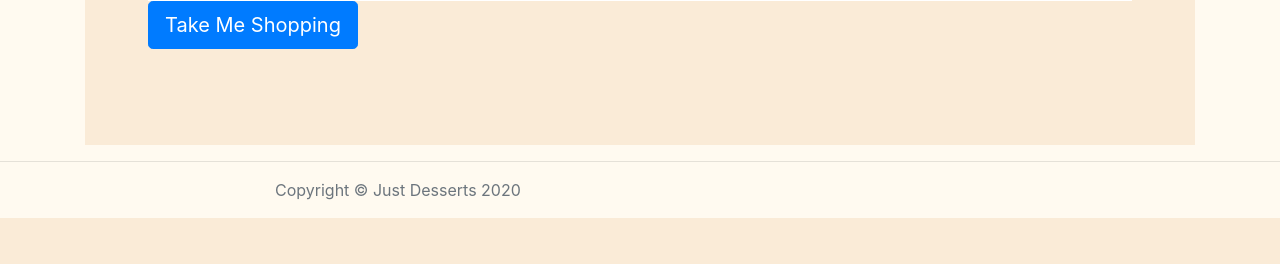
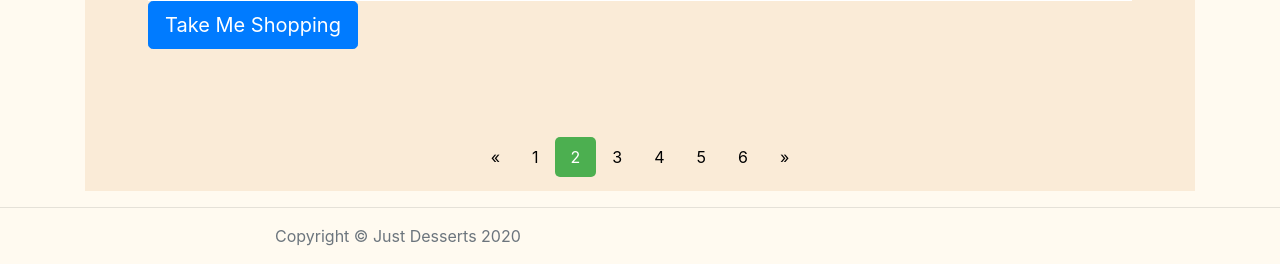
Before and after one commit to pmadden90/milestone-project-3-ci, a Flask app: template templates/equipment.html in a window 1280 px wide. Shown: the part 780-1044 px from the top of the page. Before the commit the page ends 998 px from the top, so only its background shows below. Run offline with Flask 2, Linux system fonts and the light colour scheme; the template is opened without the code that fills it, so the values that code supplies are empty; some libraries are stand-ins or nearby versions; some web fonts are replaced.

Commit message:
Editing equipment route for pagination

```diff
--- a/app.py
+++ b/app.py
@@ -3,7 +3,7 @@ import math
 from flask import Flask, render_template, redirect, request, url_for, session, jsonify
 from flask_pymongo import PyMongo, pymongo
 from flask_bootstrap import Bootstrap
-###from flask_paginate import Pagination, get_page_parameter
+#from flask_paginate import Pagination, get_page_parameter
 from bson.objectid import ObjectId
 from os import path
 if path.exists("env.py"):
@@ -73,6 +73,7 @@ def get_recipes():
 
     offset = int(request.args['offset'])
     limit = int(request.args['limit'])
+    #page = int(request.args.get('page', 2))
 
     starting_id = dessert.find().sort('_id', pymongo.ASCENDING)
     last_id = starting_id[offset]['_id']
@@ -87,9 +88,10 @@ def get_recipes():
     next_url='/recipes?limit=' + str(limit) + '&offset=' + str(offset + limit)
     prev_url='/recipes?limit=' + str(limit) + '&offset=' + str(offset - limit)
 
+    #pagination = Pagination(page=page,limit=PER_PAGE, total=len(List), record_name='List')
     #return jsonify ({'result': output, 'prev_url': '', 'next_url': ''})
     #return render_template("recipes.html", recipes=mongo.db.desserts.find().limit(6))
-    return render_template("recipes.html", recipes=output)
+    return render_template("recipes.html", recipes=output) #, pagination=pagination
 
 @app.route('/recipes/new')
 def add_recipe():
@@ -138,7 +140,31 @@ def delete_recipe(dessert_id):
 ###EQUIPMENT
 @app.route('/equipment')
 def get_equipment():
-    return render_template('equipment.html', equipment=mongo.db.equipment.find())
+
+    shop = mongo.db.equipment
+
+    offset = int(request.args['offset'])
+    limit = int(request.args['limit'])
+    #page = int(request.args.get('page', 2))
+
+    starting_id = shop.find().sort('item_name', pymongo.ASCENDING)
+    last_id = starting_id[offset]['item_name']
+
+    equipment = shop.find({'_id': {'$gte': last_id}}).sort('item_name', pymongo.ASCENDING).limit(limit)
+    output = []
+
+    for i in equipment:
+        output.append({'item_name': i['item_name'], 'item_url': i['item_url'],
+        'img_src': i['img_src']})
+
+    next_url='/equipment?limit=' + str(limit) + '&offset=' + str(offset + limit)
+    prev_url='/equipment?limit=' + str(limit) + '&offset=' + str(offset - limit)
+
+    #pagination = Pagination(page=page,limit=PER_PAGE, total=len(List), record_name='List')
+    #return jsonify ({'result': output, 'prev_url': '', 'next_url': ''})
+    #return render_template("recipes.html", recipes=mongo.db.desserts.find().limit(6))
+    #return render_template("recipes.html", recipes=output) #, pagination=pagination
+    return render_template('equipment.html', equipment=output)
 
 # -------------------- #
 #   Other Functions    #
--- a/static/css/style.css
+++ b/static/css/style.css
@@ -158,21 +158,31 @@ h1 {
     color: #2A1911 !important;
     font-family: Molle;
 }
-/*Pagination Settings - copied from https://pythonhosted.org/Flask-paginate/*/
-.pagination-page-info {
-    padding: .6em;
-    padding-left: 0;
-    width: 40em;
-    margin: .5em;
-    margin-left: 0;
-    font-size: 12px;
+/*Pagination Settings - copied from https://www.w3schools.com/css/tryit.asp?filename=trycss_ex_pagination_active_round*/
+.pagination {
+  display: inline-block;
 }
-.pagination-page-info b {
-    color: black;
-    background: #6aa6ed;
-    padding-left: 2px;
-    padding: .1em .25em;
-    font-size: 150%;
+
+.center {
+  text-align: center;
+}
+
+.pagination a {
+  color: black;
+  float: left;
+  padding: 8px 16px;
+  text-decoration: none;
+}
+
+.pagination a.active {
+  background-color: #4CAF50;
+  color: white;
+  border-radius: 5px;
+}
+
+.pagination a:hover:not(.active) {
+  background-color: #ddd;
+  border-radius: 5px;
 }
 /*Media Queries*/
 /* Large desktop */
--- a/templates/equipment.html
+++ b/templates/equipment.html
@@ -15,7 +15,7 @@
 
     <div class="row text-center">
 
-      <div class="col-lg-3 col-md-6 mb-4">
+      <div class="col-lg-3 col-md-6 col-sm-12 col-xs-12 mb-4">
         <div class="card h-100">
           <img class="card-img-top equipment-img" src="{{item.img_src}}" alt="">
           <div class="card-body">
@@ -27,6 +27,18 @@
         </div>
       </div>
         {% endfor %}
+        <div class="center">
+            <div class="pagination">
+                <a href="#">&laquo;</a>
+                <a href="#">1</a>
+                <a href="#" class="active">2</a>
+                <a href="#">3</a>
+                <a href="#">4</a>
+                <a href="#">5</a>
+                <a href="#">6</a>
+                <a href="#">&raquo;</a>
+            </div>
+        </div>
     </div>
     <!-- /.row -->
 
```
Also changed, not shown: templates/recipes.html (+12 -0 lines).
